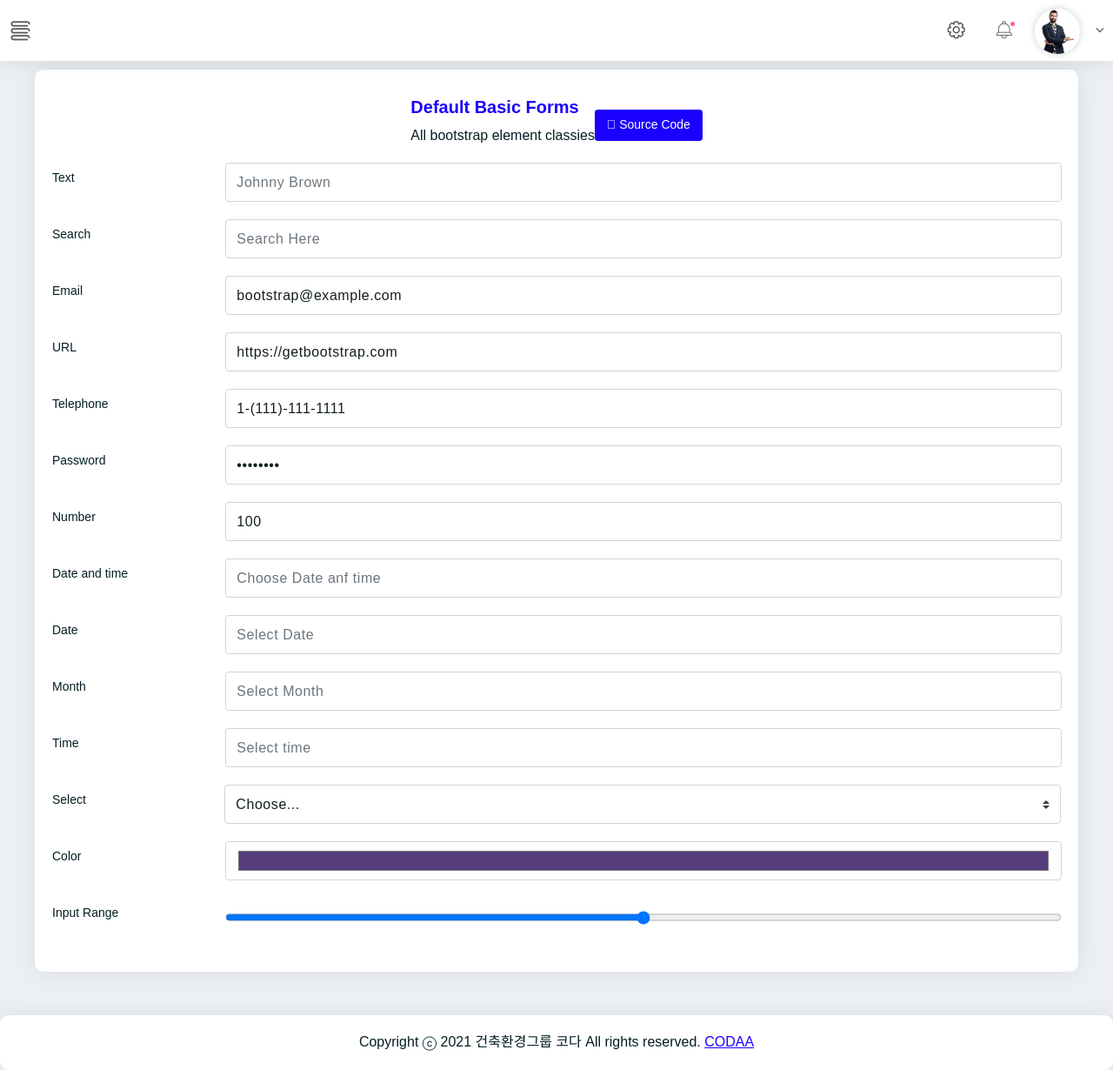
After one commit to codaa-inc/energy-rpa, a Django app: page /project/ in a window 1280 px wide. The commit adds this page. Shown: the whole page at 87% size. Run offline with Django 3.2, Linux system fonts and the light colour scheme; some libraries are stand-ins or nearby versions; some web fonts are replaced.

```diff
--- a/energyRpa/apps/common/views.py
+++ b/energyRpa/apps/common/views.py
@@ -1,7 +1,6 @@
 import json
 from django.shortcuts import render
 from django.http import HttpResponse
-from .models import AuthUser
 from apps.calculator.models import CalcUvalueTmpl
 from django.contrib.auth import login, authenticate
 
@@ -32,3 +31,16 @@ def signin(request) :
         else:
             context = {"result": False, "message": "아이디 또는 비밀번호를 확인하세요."}
         return HttpResponse(json.dumps(context), content_type="application/json")
+
+def insert_project(request) :
+    if request.method == 'POST':  # POST 요청이면 최초 프로젝트 정보를 저장한다
+
+        body_unicode = request.body.decode('utf-8')
+        body = json.loads(body_unicode)
+        content = body['content']
+        print(content)
+
+        context = {"result": False}
+        return HttpResponse(json.dumps(context), content_type="application/json")
+    else:       # GET 요청이면 생성된 프로젝트 정보를 렌더링한다.
+        return render(request, 'form.html')
--- a/energyRpa/config/urls.py
+++ b/energyRpa/config/urls.py
@@ -20,17 +20,22 @@ from apps.common.views import *
 from django.contrib.auth import views as auth_views
 
 urlpatterns = [
+
+
+    # common urls
+    path('', index),
     path('admin/', admin.site.urls),
     path('signin/', signin),
     path('signout/', auth_views.LogoutView.as_view(), name='logout'),
+    path('calcs/', list),
+    path('project/', insert_project),
 
-    path('', index),
-    path('calcs/', list),
-    path('calcs/uvalue', uvalue_init),
-    path('calcs/uvalue/<int:uvalue_tmpl_cd>', uvalue_user),
-    path('calcs/uvalue/select/<int:id>', uvalue_select),
-    path('calcs/uvalue/insert', uvalue_insert),
-    path('calcs/uvalue/update/<int:id>', uvalue_update),
-    path('calcs/uvalue/data', uvalue_data),
-    path('calcs/uvalue/report/<int:uvalue_tmpl_cd>', uvalue_report),
+    # calculator urls
+    path('calcs/uvalue', init_uvalue),
+    path('calcs/uvalue/<int:uvalue_tmpl_cd>', get_user_uvalue),
+    path('calcs/uvalue/select/<int:id>', select_uvalue),
+    path('calcs/uvalue/insert', insert_uvalue),
+    path('calcs/uvalue/update/<int:id>', update_uvalue),
+    path('calcs/uvalue/data', load_data_uvalue),
+    path('calcs/uvalue/report/<int:uvalue_tmpl_cd>', report_uvalue),
 ]
--- /dev/null
+++ b/energyRpa/templates/form.html
@@ -0,0 +1,223 @@
+{% extends 'base.html' %}
+{% load static %}
+{% block content %}
+    <div class="main-container">
+        <div class="pd-ltr-20 xs-pd-20-10">
+            <!-- Default Basic Forms Start -->
+            <div class="pd-20 card-box mb-30">
+                <div class="clearfix">
+                    <div class="pull-left">
+                        <h4 class="text-blue h4">Default Basic Forms</h4>
+                        <p class="mb-30">All bootstrap element classies</p>
+                    </div>
+                    <div class="pull-right">
+                        <a href="#basic-form1" class="btn btn-primary btn-sm scroll-click" rel="content-y"
+                           data-toggle="collapse" role="button"><i class="fa fa-code"></i> Source Code</a>
+                    </div>
+                </div>
+                <form>
+                    <div class="form-group row">
+                        <label class="col-sm-12 col-md-2 col-form-label">Text</label>
+                        <div class="col-sm-12 col-md-10">
+                            <input class="form-control" type="text" placeholder="Johnny Brown">
+                        </div>
+                    </div>
+                    <div class="form-group row">
+                        <label class="col-sm-12 col-md-2 col-form-label">Search</label>
+                        <div class="col-sm-12 col-md-10">
+                            <input class="form-control" placeholder="Search Here" type="search">
+                        </div>
+                    </div>
+                    <div class="form-group row">
+                        <label class="col-sm-12 col-md-2 col-form-label">Email</label>
+                        <div class="col-sm-12 col-md-10">
+                            <input class="form-control" value="bootstrap@example.com" type="email">
+                        </div>
+                    </div>
+                    <div class="form-group row">
+                        <label class="col-sm-12 col-md-2 col-form-label">URL</label>
+                        <div class="col-sm-12 col-md-10">
+                            <input class="form-control" value="https://getbootstrap.com" type="url">
+                        </div>
+                    </div>
+                    <div class="form-group row">
+                        <label class="col-sm-12 col-md-2 col-form-label">Telephone</label>
+                        <div class="col-sm-12 col-md-10">
+                            <input class="form-control" value="1-(111)-111-1111" type="tel">
+                        </div>
+                    </div>
+                    <div class="form-group row">
+                        <label class="col-sm-12 col-md-2 col-form-label">Password</label>
+                        <div class="col-sm-12 col-md-10">
+                            <input class="form-control" value="password" type="password">
+                        </div>
+                    </div>
+                    <div class="form-group row">
+                        <label class="col-sm-12 col-md-2 col-form-label">Number</label>
+                        <div class="col-sm-12 col-md-10">
+                            <input class="form-control" value="100" type="number">
+                        </div>
+                    </div>
+                    <div class="form-group row">
+                        <label for="example-datetime-local-input" class="col-sm-12 col-md-2 col-form-label">Date and
+                            time</label>
+                        <div class="col-sm-12 col-md-10">
+                            <input class="form-control datetimepicker" placeholder="Choose Date anf time" type="text">
+                        </div>
+                    </div>
+                    <div class="form-group row">
+                        <label class="col-sm-12 col-md-2 col-form-label">Date</label>
+                        <div class="col-sm-12 col-md-10">
+                            <input class="form-control date-picker" placeholder="Select Date" type="text">
+                        </div>
+                    </div>
+                    <div class="form-group row">
+                        <label class="col-sm-12 col-md-2 col-form-label">Month</label>
+                        <div class="col-sm-12 col-md-10">
+                            <input class="form-control month-picker" placeholder="Select Month" type="text">
+                        </div>
+                    </div>
+                    <div class="form-group row">
+                        <label class="col-sm-12 col-md-2 col-form-label">Time</label>
+                        <div class="col-sm-12 col-md-10">
+                            <input class="form-control time-picker" placeholder="Select time" type="text">
+                        </div>
+                    </div>
+                    <div class="form-group row">
+                        <label class="col-sm-12 col-md-2 col-form-label">Select</label>
+                        <div class="col-sm-12 col-md-10">
+                            <select class="custom-select col-12">
+                                <option selected="">Choose...</option>
+                                <option value="1">One</option>
+                                <option value="2">Two</option>
+                                <option value="3">Three</option>
+                            </select>
+                        </div>
+                    </div>
+                    <div class="form-group row">
+                        <label class="col-sm-12 col-md-2 col-form-label">Color</label>
+                        <div class="col-sm-12 col-md-10">
+                            <input class="form-control" value="#563d7c" type="color">
+                        </div>
+                    </div>
+                    <div class="form-group row">
+                        <label class="col-sm-12 col-md-2 col-form-label">Input Range</label>
+                        <div class="col-sm-12 col-md-10">
+                            <input class="form-control" value="50" type="range">
+                        </div>
+                    </div>
+                </form>
+                <div class="collapse collapse-box" id="basic-form1">
+                    <div class="code-box">
+                        <div class="clearfix">
+                            <a href="javascript:;" class="btn btn-primary btn-sm code-copy pull-left"
+                               data-clipboard-target="#copy-pre"><i class="fa fa-clipboard"></i> Copy Code</a>
+                            <a href="#basic-form1" class="btn btn-primary btn-sm pull-right" rel="content-y"
+                               data-toggle="collapse" role="button"><i class="fa fa-eye-slash"></i> Hide Code</a>
+                        </div>
+                        <pre><code class="xml copy-pre" id="copy-pre">
+<form>
+	<div class="form-group row">
+		<label class="col-sm-12 col-md-2 col-form-label">Text</label>
+		<div class="col-sm-12 col-md-10">
+			<input class="form-control" type="text" placeholder="Johnny Brown">
+		</div>
+	</div>
+	<div class="form-group row">
+		<label class="col-sm-12 col-md-2 col-form-label">Search</label>
+		<div class="col-sm-12 col-md-10">
+			<input class="form-control" placeholder="Search Here" type="search">
+		</div>
+	</div>
+	<div class="form-group row">
+		<label class="col-sm-12 col-md-2 col-form-label">Email</label>
+		<div class="col-sm-12 col-md-10">
+			<input class="form-control" value="bootstrap@example.com" type="email">
+		</div>
+	</div>
+	<div class="form-group row">
+		<label class="col-sm-12 col-md-2 col-form-label">URL</label>
+		<div class="col-sm-12 col-md-10">
+			<input class="form-control" value="https://getbootstrap.com" type="url">
+		</div>
+	</div>
+	<div class="form-group row">
+		<label class="col-sm-12 col-md-2 col-form-label">Telephone</label>
+		<div class="col-sm-12 col-md-10">
+			<input class="form-control" value="1-(111)-111-1111" type="tel">
+		</div>
+	</div>
+	<div class="form-group row">
+		<label class="col-sm-12 col-md-2 col-form-label">Password</label>
+		<div class="col-sm-12 col-md-10">
+			<input class="form-control" value="password" type="password">
+		</div>
+	</div>
+	<div class="form-group row">
+		<label class="col-sm-12 col-md-2 col-form-label">Number</label>
+		<div class="col-sm-12 col-md-10">
+			<input class="form-control" value="100" type="number">
+		</div>
+	</div>
+	<div class="form-group row">
+		<label for="example-datetime-local-input" class="col-sm-12 col-md-2 col-form-label">Date and time</label>
+		<div class="col-sm-12 col-md-10">
+			<input class="form-control datetimepicker" placeholder="Choose Date anf time" type="text">
+		</div>
+	</div>
+	<div class="form-group row">
+		<label class="col-sm-12 col-md-2 col-form-label">Date</label>
+		<div class="col-sm-12 col-md-10">
+			<input class="form-control date-picker" placeholder="Select Date" type="text">
+		</div>
+	</div>
+	<div class="form-group row">
+		<label class="col-sm-12 col-md-2 col-form-label">Month</label>
+		<div class="col-sm-12 col-md-10">
+			<input class="form-control month-picker" placeholder="Select Month" type="text">
+		</div>
+	</div>
+	<div class="form-group row">
+		<label class="col-sm-12 col-md-2 col-form-label">Time</label>
+		<div class="col-sm-12 col-md-10">
+			<input class="form-control time-picker" placeholder="Select time" type="text">
+		</div>
+	</div>
+	<div class="form-group row">
+		<label class="col-sm-12 col-md-2 col-form-label">Select</label>
+		<div class="col-sm-12 col-md-10">
+			<select class="custom-select col-12">
+				<option selected="">Choose...</option>
+				<option value="1">One</option>
+				<option value="2">Two</option>
+				<option value="3">Three</option>
+			</select>
+		</div>
+	</div>
+	<div class="form-group row">
+		<label class="col-sm-12 col-md-2 col-form-label">Color</label>
+		<div class="col-sm-12 col-md-10">
+			<input class="form-control" value="#563d7c" type="color">
+		</div>
+	</div>
+	<div class="form-group row">
+		<label class="col-sm-12 col-md-2 col-form-label">Input Range</label>
+		<div class="col-sm-12 col-md-10">
+			<input class="form-control" value="50" type="range">
+		</div>
+	</div>
+</form>
+							</code></pre>
+                    </div>
+                </div>
+            </div>
+            <!-- Default Basic Forms End -->
+
+        </div>
+    </div>
+    <!-- js -->
+    <script src="vendors/scripts/core.js"></script>
+    <script src="vendors/scripts/script.min.js"></script>
+    <script src="vendors/scripts/process.js"></script>
+    <script src="vendors/scripts/layout-settings.js"></script>
+{% endblock %}
--- a/energyRpa/templates/uvalue_calc.html
+++ b/energyRpa/templates/uvalue_calc.html
@@ -3,6 +3,7 @@
 {% block content %}
 <div class="main-container">
 <script src="//t1.daumcdn.net/mapjsapi/bundle/postcode/prod/postcode.v2.js"></script>
+<script src="{% static 'scripts/custom/common.js' %}"></script>
 <script src="{% static 'scripts/custom/01_uvalue_calc.js' %}"></script>
 <script>
     function hasAnyCalcInfo() {
@@ -35,7 +36,7 @@
                 <label style="display : inline-block; font-weight: bold">지역구분</label>
                 <div id="sample4_roadAddress_div" class="col-md-4 col-sm-12" style="display : inline-block; padding: 0px">
                     <div class="form-group">
-                        <input type="text" class="form-control" onclick="execDaumPostcode()" id="sample4_roadAddress" placeholder="주소검색">
+                        <input type="text" class="form-control" onclick="execDaumPostcode()" id="roadAddress" placeholder="주소검색">
                     </div>
                 </div>
                 <span id="guide" style="color:#999;display:none"></span>
```
Also changed, not shown: energyRpa/apps/calculator/models.py (+10 -39 lines), energyRpa/apps/calculator/views.py (+7 -8 lines), energyRpa/apps/common/models.py (+37 -84 lines), energyRpa/static/scripts/custom/01_uvalue_calc.js (+6 -77 lines), energyRpa/static/scripts/custom/common.js (added, +63 -0 lines), energyRpa/templates/base.html (+6 -36 lines), energyRpa/templates/index.html (+46 -1 lines).
